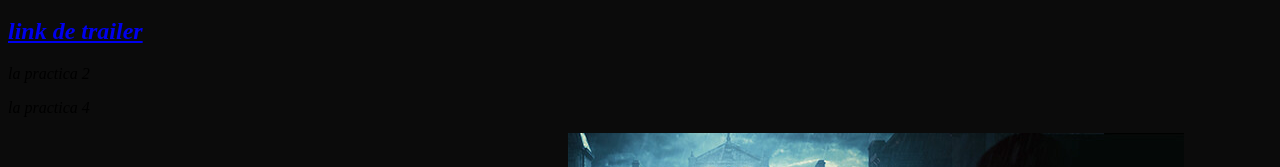
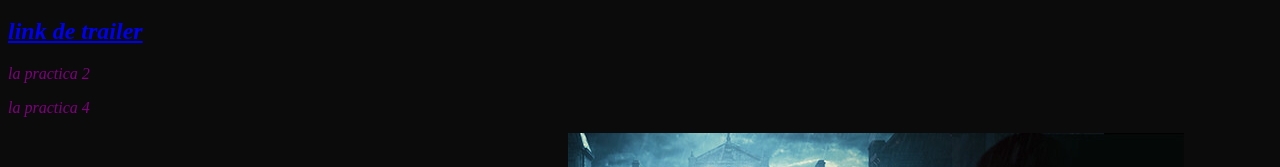
Before and after one commit to xX-cesar-Xx/xX-cesar-Xx.github.io, a plain HTML site: page index.html in a window 1280 px wide. Shown: the part 226-393 px from the top of the page. Drawn offline with Linux system fonts and the light colour scheme.

Commit message:
Update index.html

```diff
--- a/index.html
+++ b/index.html
@@ -10,8 +10,8 @@
          y aenfrentandonos al mister x y su resistencia sin igual  </p>
          <h3 style="color: #B033FF;"><b><i>video trailer<i></b></h3>
          <a href="https://www.youtube.com/watch?v=c6OZlybWtEo"><h2>link de trailer </h2></a>
-        <p><a herf="practica 2.html"> la practica 2</a></p>
-        <p><a herf="practica4.html"> la practica 4</a></p>
+        <p style="color: purple"><a herf="practica 2.html"> la practica 2</a></p>
+        <p style="color: purple"><a herf="practica4.html"> la practica 4</a></p>
          <iframe width="560" height="315" src="https://www.youtube.com/embed/c6OZlybWtEo?si=jmBwOc_m16svT50F&amp;start=4" title="YouTube video player" frameborder="0" allow="accelerometer; autoplay; clipboard-write; encrypted-media; gyroscope; picture-in-picture; web-share" allowfullscreen>
          </iframe><img src="capsule_616x353.jpg">
     </body>
```
